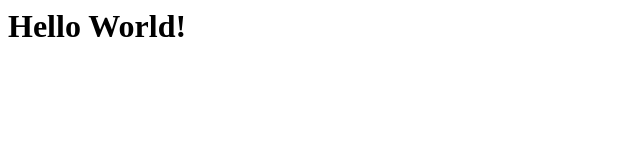
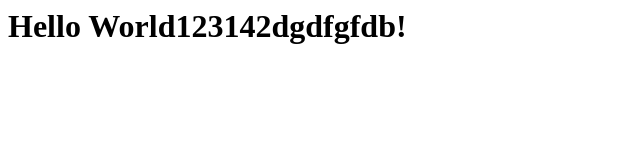
Before and after one commit to payamkhavari/my-new-file, a plain HTML site: page index.html in a window 1280 px wide. Shown: the whole page, without its empty margins (0-640 px from the left). Drawn offline with Linux system fonts and the light colour scheme.

Commit message:
commit all changes

```diff
--- a/index.html
+++ b/index.html
@@ -3,6 +3,6 @@
 
     </thead>
     <tbody>
-        <h1>Hello World!</h1>
+        <h1>Hello World123142dgdfgfdb!</h1>
     </tbody>
 </html>
```
Also changed, not shown: 1 other file.
